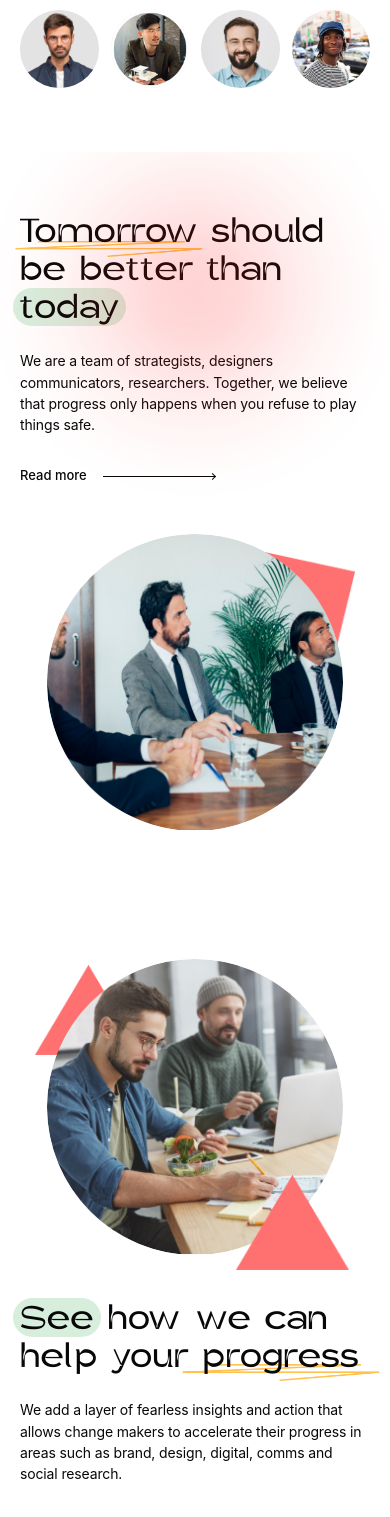
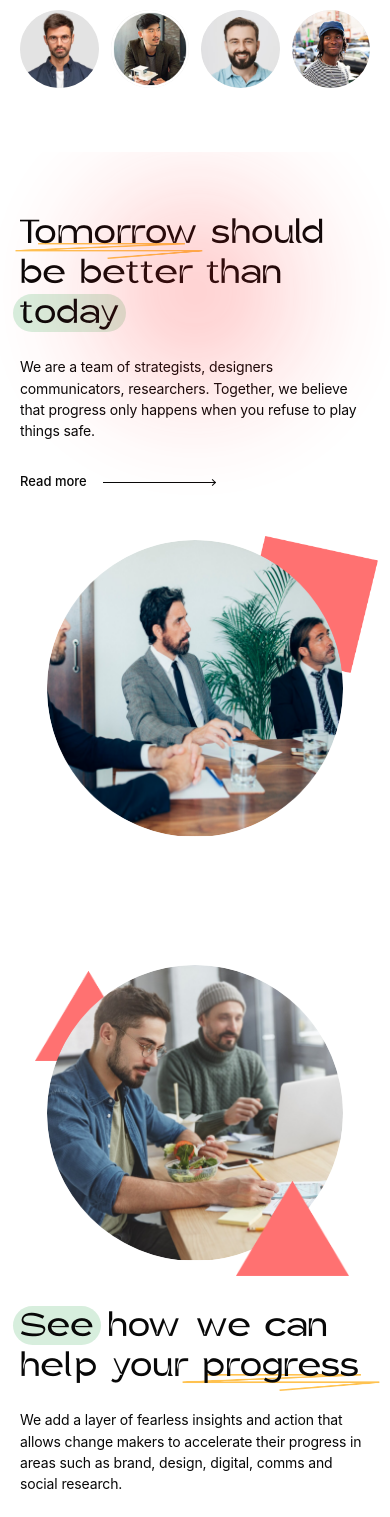
Before and after one commit to Yashwardhan-singh-thakur/elementum-assignment, a React (Vite) app: page / in a window 390 px wide. Shown: the part 471-1988 px from the top of the page. Built offline with nearby package versions, Linux system fonts and the light colour scheme.

Commit message:
Assignment Complete

```diff
--- a/src/components/FooterList.jsx
+++ b/src/components/FooterList.jsx
@@ -1,7 +1,7 @@
 function FooterList({ title, links, animatedLinkClasses }) {
   return (
     <div>
-      <h3 className="font-gerbil text-lg md:text-sm  lg:text-base xl:text-lg font-normal sm:text-lg">
+      <h3 className="font-gerbil text-xs md:text-sm  lg:text-base xl:text-lg font-normal sm:text-lg">
         {title}
       </h3>
       <nav className="mt-6 flex flex-col gap-5 text-xs leading-[1.45] sm:mt-8 sm:gap-[25px] md:text-[13px] lg:text-[14px]">
--- a/src/sections/Footer.jsx
+++ b/src/sections/Footer.jsx
@@ -49,7 +49,7 @@ function Footer() {
           />
 
           <div>
-            <h3 className="font-gerbil text-base md:text-sm lg:text-base  xl:text-lg  font-normal ">
+            <h3 className="font-gerbil text-xs md:text-sm lg:text-base  xl:text-lg  font-normal ">
               Terms &amp; Policies
             </h3>
             <address className="mt-6 flex flex-col gap-5 text-xs leading-[1.45] not-italic sm:mt-8 sm:gap-[25px] sm:text-[13px]">
--- a/src/sections/ProgressSection.jsx
+++ b/src/sections/ProgressSection.jsx
@@ -29,7 +29,7 @@ function ProgressSection() {
         </div>
 
         <div className="static z-[2] w-full max-w-[620px] md:max-w-none lg:absolute lg:top-[145px] lg:left-[678px] lg:w-[600px] lg:max-[1200px]:left-[56%] lg:max-[1200px]:w-[44%]">
-          <h2 className="m-0 origin-left font-gerbil  font-normal tracking-[-0.042em] tracking-wide text-[28px]  sm:text-[34px] md:text-[25px] lg:scale-x-90 lg:text-[34px] leading-[38px] sm:leading-[50px] md:leading-[35px] lg:leading-[50px] ">
+          <h2 className="m-0 origin-left font-gerbil  font-normal tracking-[-0.042em] tracking-wide text-[28px]  sm:text-[34px] md:text-[25px] lg:scale-x-90 lg:text-[34px] leading-[40px]  sm:leading-[50px] md:leading-[35px] lg:leading-[50px] ">
             <HighlightText
               color="mint"
               className="before:-left-[0.25em] before:h-[1.40em] before:bottom-[0.15em] "
--- a/src/sections/ServicesSection.jsx
+++ b/src/sections/ServicesSection.jsx
@@ -48,7 +48,7 @@ function ServicesSection() {
           >
             can
           </HighlightText>{" "}
-          <br className="hidden sm:block" />
+          <br />
           <UnderlinedText className="z-[-1] after:left-1/2 after:-bottom-[-0.02em]   lg:after:-bottom-[-0.05em] after:h-[0.3em] after:w-[105%] after:-translate-x-1/2 sm:after:w-[150px]   lg:after:w-[220px]">
             offer
           </UnderlinedText>{" "}
--- a/src/sections/TomorrowSection.jsx
+++ b/src/sections/TomorrowSection.jsx
@@ -14,7 +14,7 @@ function TomorrowSection() {
 
       <div className="relative mx-auto grid h-auto w-[min(calc(100%_-_40px),700px)] gap-12 sm:w-[min(calc(100%_-_64px),700px)] sm:gap-14 md:grid-cols-[minmax(0,1fr)_minmax(280px,0.85fr)] md:items-center md:gap-8 lg:block lg:h-full lg:w-[min(calc(100%_-_64px),1158px)]">
         <div className="static z-[1] w-full max-w-[620px] md:max-w-none lg:absolute lg:top-[250px] lg:left-0 lg:w-[680px] lg:max-[1200px]:w-[53%]">
-          <h2 className="m-0 font-gerbil  font-normal tracking-[-0.042em] tracking-wide text-[28px] sm:text-[34px] md:text-[25px] lg:text-[34px]  leading-[38px] sm:leading-[50px] md:leading-[35px] lg:leading-[50px] ">
+          <h2 className="m-0 font-gerbil  font-normal tracking-[-0.042em] tracking-wide text-[28px] sm:text-[34px] md:text-[25px] lg:text-[34px]  leading-[40px] sm:leading-[50px] md:leading-[35px] lg:leading-[50px] ">
             <UnderlinedText className="after:left-1/2  after:-bottom-[0.10em]  after:h-[0.59em] after:w-[105%] after:-translate-x-1/2">
               Tomorrow
             </UnderlinedText>{" "}
@@ -48,7 +48,7 @@ function TomorrowSection() {
 
         <div className="relative row-start-2 mx-auto aspect-square w-[min(76vw,380px)] md:row-auto md:w-full md:max-w-[330px] lg:absolute lg:top-[140px] lg:right-0 lg:size-[450px] lg:max-w-none lg:aspect-auto lg:max-[1200px]:size-[410px]">
           <img
-            className="absolute top-[6%] -right-[4%] z-[1] w-[38%] max-w-[140px] sm:top-[25px] lg:top-[25px] sm:-right-[35px] lg:-right-[35px] sm:w-[170px] lg:w-[170px] lg:max-w-none"
+            className="absolute  -right-[4%] z-[1] w-[38%] max-w-[140px] -top-[4px] lg:top-[25px] -right-[35px] md:-top-[0px]  lg:-right-[35px] w-[170px] lg:w-[170px] lg:max-w-none"
             src="/styled-container/pink-square.png"
             alt=""
             aria-hidden="true"
```
